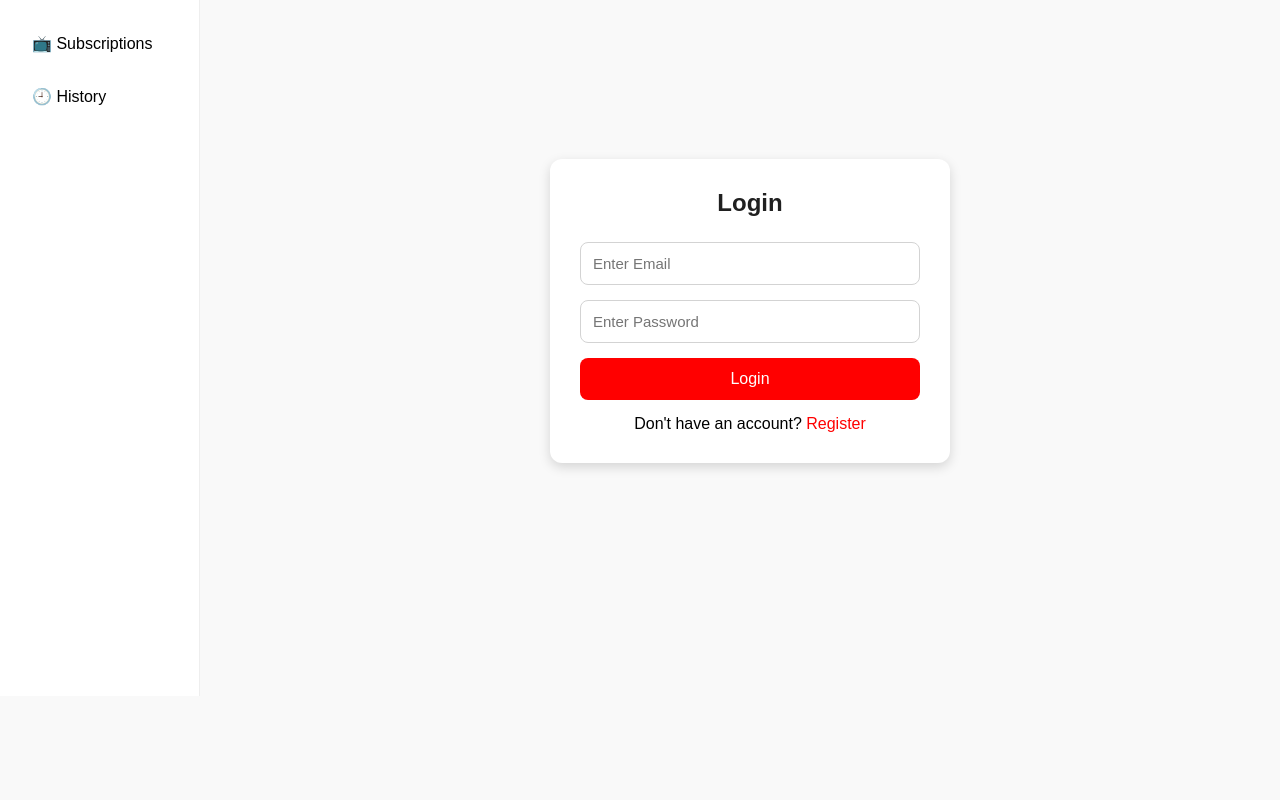
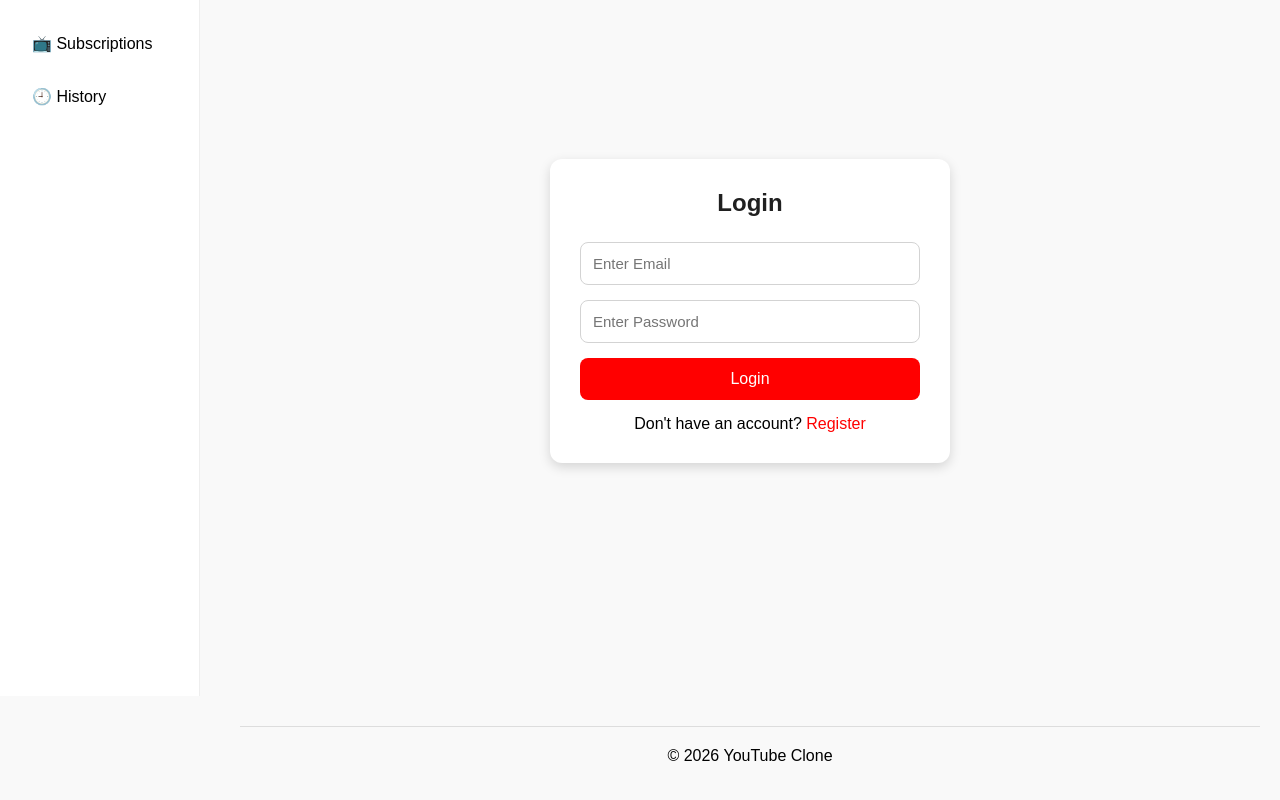
Before and after one commit to Likhithpsdas17/youtube-clone, a React (Vite) app in the folder client/: page /login in a window 1280 px wide. Shown: the part 174-974 px from the top of the page. Before the commit the page ends 870 px from the top, so only its background shows below. Built offline with nearby package versions, Linux system fonts and the light colour scheme.

Commit message:
Added footer component

```diff
--- a/client/src/App.jsx
+++ b/client/src/App.jsx
@@ -12,6 +12,7 @@ import VideoPlayer from "./pages/VideoPlayer";
 import Channel from "./pages/Channel";
 import UploadVideo from "./pages/UploadVideo";
 import EditVideo from "./pages/EditVideo";
+import Footer from "./components/Footer";
 
 function App() {
 
@@ -98,6 +99,8 @@ function App() {
 
         </Routes>
 
+        <Footer />
+
       </div>
 
     </BrowserRouter>
--- /dev/null
+++ b/client/src/components/Footer.jsx
@@ -0,0 +1,16 @@
+function Footer() {
+  return (
+    <footer
+      style={{
+        textAlign: "center",
+        padding: "20px",
+        marginTop: "50px",
+        borderTop: "1px solid #ddd",
+      }}
+    >
+      © 2026 YouTube Clone
+    </footer>
+  );
+}
+
+export default Footer;
```
